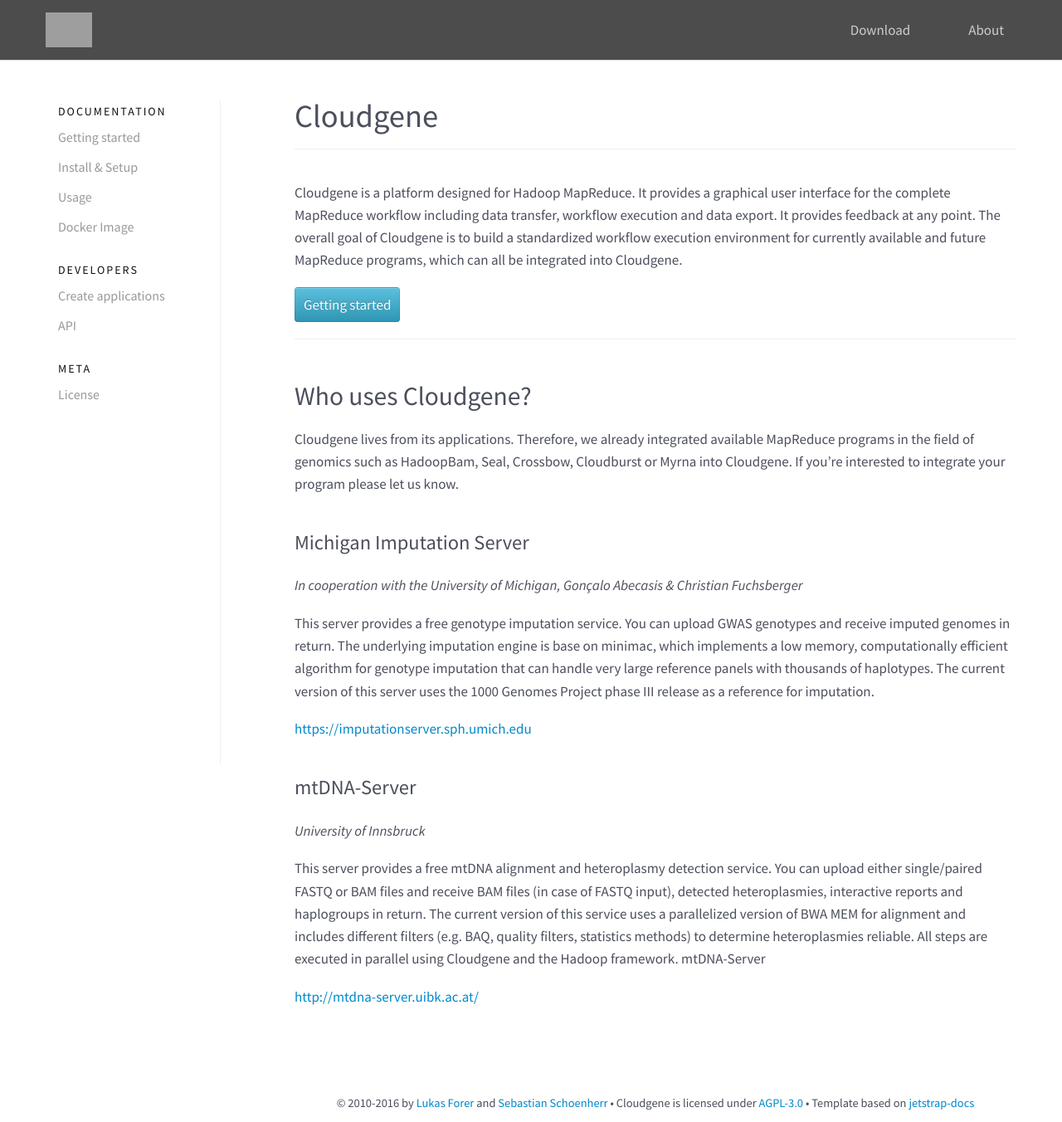
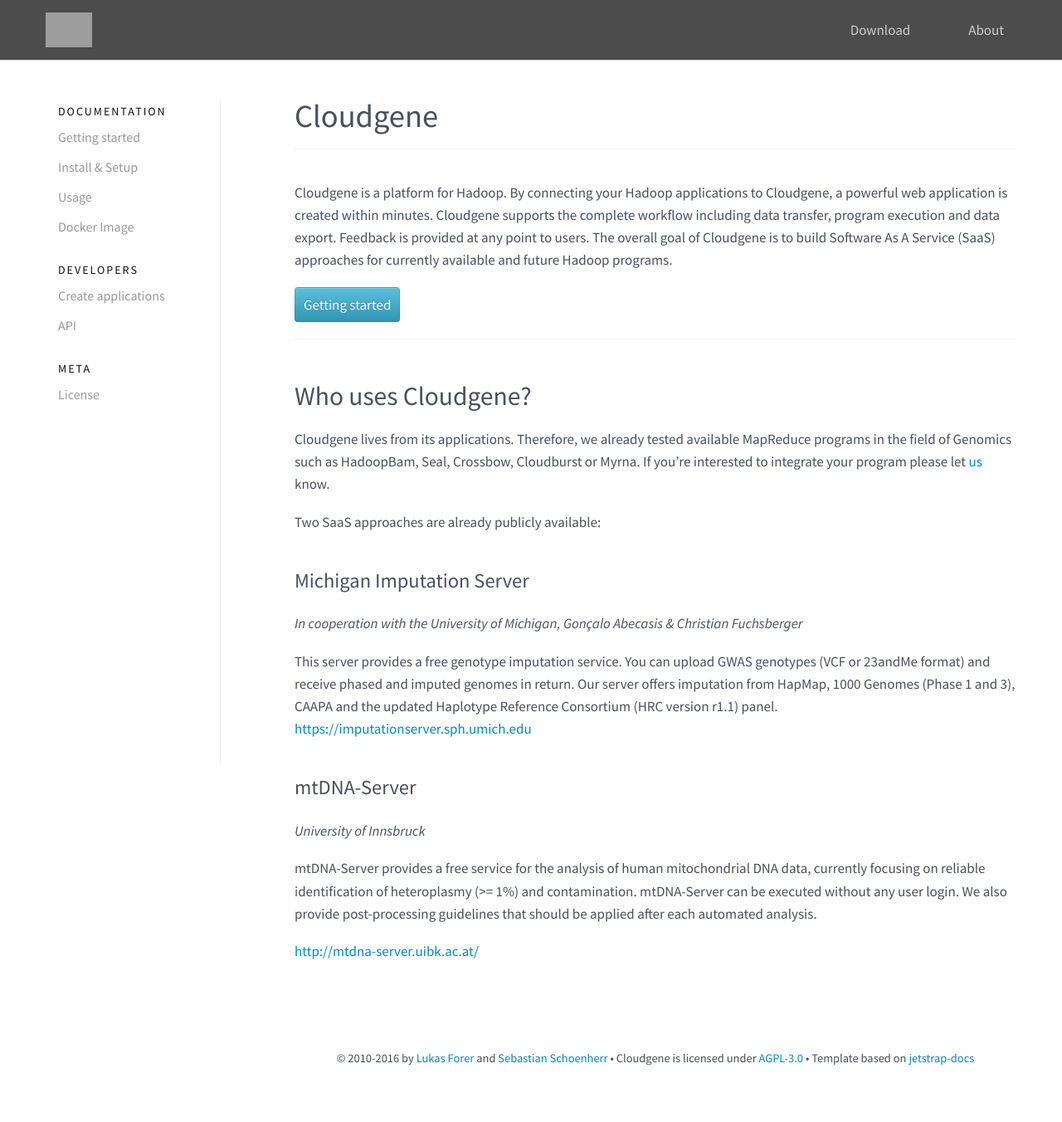
Before and after one commit to genepi/cloudgene-website, a Jekyll site: the page built from index.md, in a window 1280 px wide and 1352 px high. Shown: the whole window at 83% size. Built offline with Jekyll 4.4.1, drawn with Linux system fonts in a browser that asks for light colours; nearby versions of some CDN libraries; grey boxes are pictures that could not be loaded.

Commit message:
updating intro to SaaS

```diff
--- a/index.md
+++ b/index.md
@@ -3,9 +3,8 @@ layout: page
 title: Cloudgene
 ---
 
-
-Cloudgene is a platform designed for Hadoop MapReduce. It provides a graphical user interface for the complete MapReduce workflow including data transfer, workflow execution and data export. It provides feedback at any point.
-The overall goal of Cloudgene is to build a standardized workflow execution environment for currently available and future MapReduce programs, which can all be integrated into Cloudgene.
+Cloudgene is a platform for Hadoop. By connecting your Hadoop applications to Cloudgene, a powerful web application is created within minutes. Cloudgene supports the complete workflow including data transfer, program execution and data export. Feedback is provided at any point to users.
+The overall goal of Cloudgene is to build Software As A Service (SaaS) approaches for currently available and future Hadoop programs.
 
 <a class="btn btn-info" href="/cloudgene-website/getting-started">Getting started</a>
 
@@ -13,15 +12,15 @@ The overall goal of Cloudgene is to build a standardized workflow execution envi
 
 ## Who uses Cloudgene?
 
-Cloudgene lives from its applications. Therefore, we already integrated available MapReduce programs in the field of genomics such as HadoopBam, Seal, Crossbow, Cloudburst or Myrna into Cloudgene. If you’re interested to integrate your program please let us know.
+Cloudgene lives from its applications. Therefore, we already tested available MapReduce programs in the field of Genomics such as HadoopBam, Seal, Crossbow, Cloudburst or Myrna. If you’re interested to integrate your program please let <a href="/cloudgene-website/about">us</a> know.
 
+Two SaaS approaches are already publicly available:
 
 ### Michigan Imputation Server
 
 *In cooperation with the University of Michigan, Gonçalo Abecasis & Christian Fuchsberger*
 
-This server provides a free genotype imputation service. You can upload GWAS genotypes and receive imputed genomes in return. The underlying imputation engine is base on minimac, which implements a low memory, computationally efficient algorithm for genotype imputation that can handle very large reference panels with thousands of haplotypes. The current version of this server uses the 1000 Genomes Project phase III release as a reference for imputation.
-
+This server provides a free genotype imputation service. You can upload GWAS genotypes (VCF or 23andMe format) and receive phased and imputed genomes in return. Our server offers imputation from HapMap, 1000 Genomes (Phase 1 and 3), CAAPA and the updated Haplotype Reference Consortium (HRC version r1.1) panel.
 [https://imputationserver.sph.umich.edu](https://imputationserver.sph.umich.edu)
 
 
@@ -29,7 +28,6 @@ This server provides a free genotype imputation service. You can upload GWAS gen
 
 *University of Innsbruck*
 
-This server provides a free mtDNA alignment and heteroplasmy detection service. You can upload either single/paired FASTQ or BAM files and receive BAM files (in case of FASTQ input), detected heteroplasmies, interactive reports and haplogroups in return. The current version of this service uses a parallelized version of BWA MEM for alignment and includes different filters (e.g. BAQ, quality filters, statistics methods) to determine heteroplasmies reliable. All steps are executed in parallel using Cloudgene and the Hadoop framework.
-mtDNA-Server
+mtDNA-Server provides a free service for the analysis of human mitochondrial DNA data, currently focusing on reliable identification of heteroplasmy (>= 1%) and contamination. mtDNA-Server can be executed without any user login. We also provide post-processing guidelines that should be applied after each automated analysis.
 
 [http://mtdna-server.uibk.ac.at/](http://mtdna-server.uibk.ac.at/)
```
